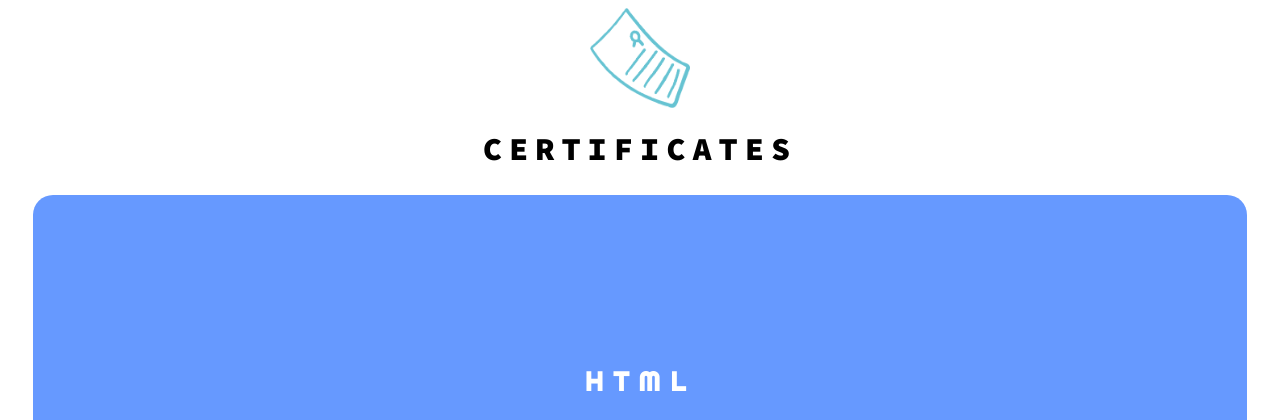
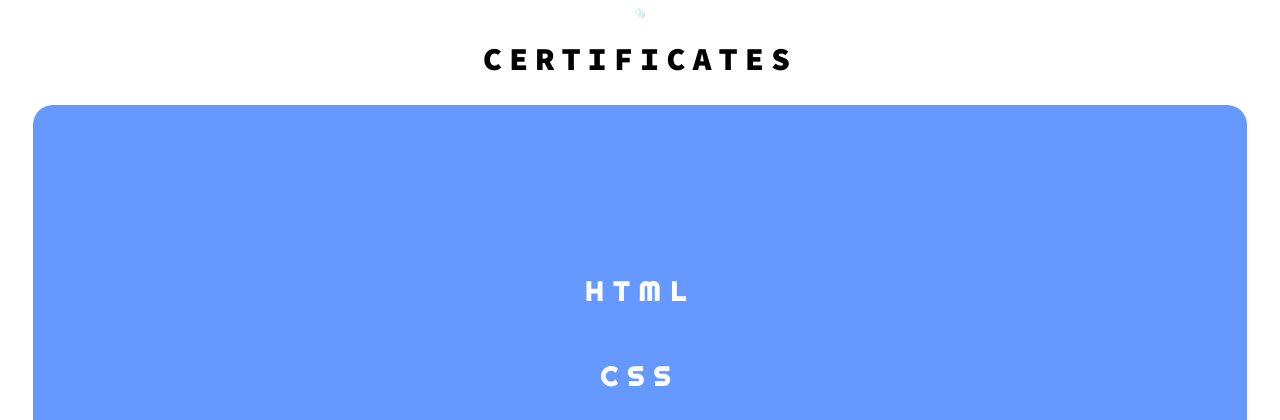
Before and after one commit to realpxd/ProgrammerXD, a PHP site: page /Certificates.html in a window 1280 px wide. Shown: the top 420 px of the page. Run offline with PHP 8.4, Linux system fonts and the light colour scheme.

Commit message:
Update certificate.css

```diff
--- a/certificate.css
+++ b/certificate.css
@@ -73,8 +73,8 @@ a:hover{
   backdrop-filter:blur(2px);
 }
 #Cphoto{
-  height:100px;
-  width:100px;
+  height:10px;
+  width:10px;
   display:block;
   margin-left:auto;
   margin-right:auto;
```
